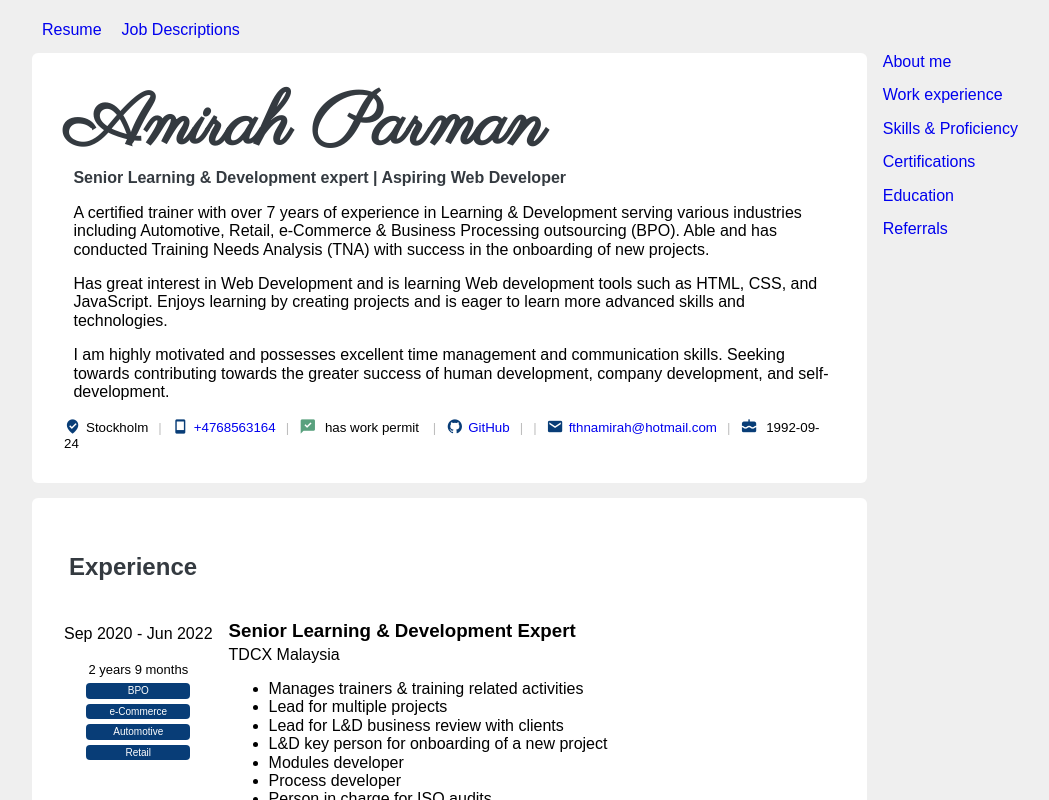
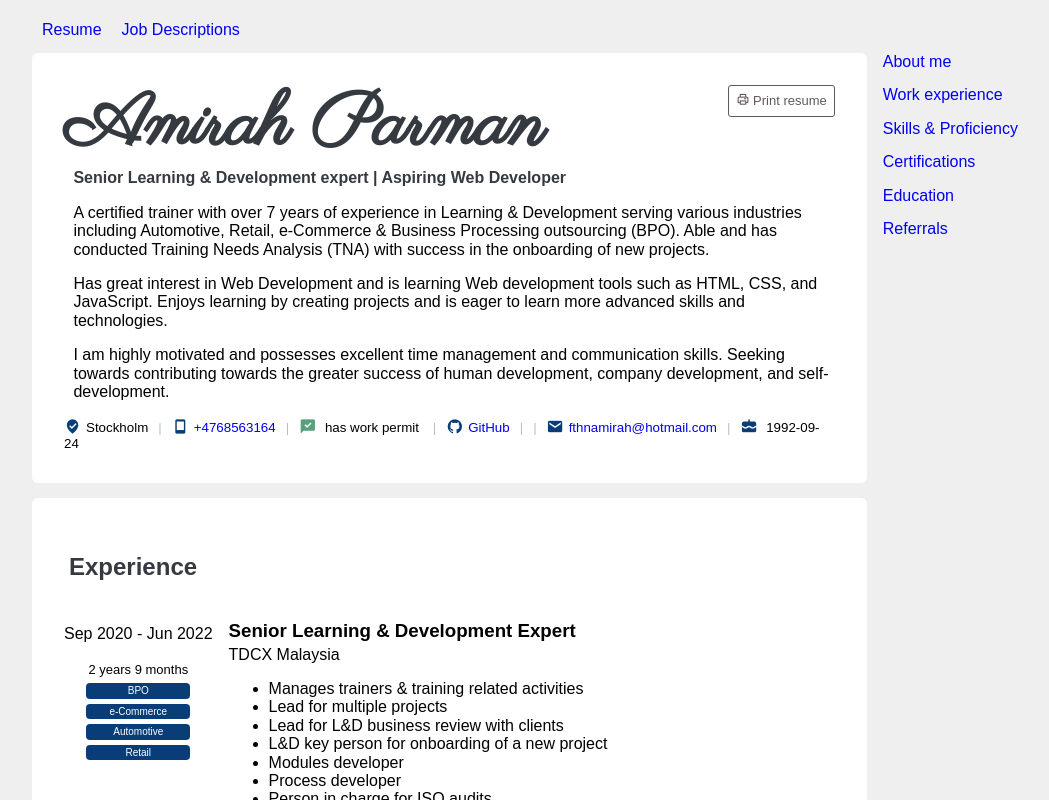
Before and after one commit to AmirahParman/AmirahParman.github.io, an Angular app: page /resume in a window 1280 px wide. Shown: the top 800 px of the page, without its empty margins (32-1081 px from the left). Built offline with nearby package versions, Linux system fonts and the light colour scheme; a web font is replaced by a local one.

Commit message:
Added print feature

```diff
--- a/src/app/components/resume.components/about-me/about-me.component.html
+++ b/src/app/components/resume.components/about-me/about-me.component.html
@@ -1,5 +1,6 @@
 <div class="header-container">
     <div>
+      <button class="not-in-print print-button" type="button" (click)="print()"><i class='bx bx-printer' style='color:#625959'  ></i> Print resume</button>
         <h1>Amirah Parman</h1>
         <h2 class="my-designation">Senior Learning & Development expert | Aspiring Web Developer</h2>
         <p>
--- a/src/app/components/resume.components/about-me/about-me.component.scss
+++ b/src/app/components/resume.components/about-me/about-me.component.scss
@@ -2,25 +2,37 @@ div.header-container {
     display: flex;
 }
 
-.my-designation{
+.my-designation {
     font-size: medium;
-    margin:0 0 0 0.25cm;
+    margin: 0 0 0 0.25cm;
 }
 
-h1{
-    margin:0;
+h1 {
+    margin: 0;
     font-size: 55pt;
     font-family: Parisienne;
 }
 
-p{
+p {
     margin-left: 0.25cm;
 }
 
 @media print {
     div.header-container {
-margin-top: 1rem;
+        margin-top: 1rem;
+    }
+
+    h1 {
+        font-size: 40px;
+    }
 }
-h1{
-font-size: 40px;}
+
+.print-button {
+    float: right;
+    background-color: #ffff;
+    color: #625959;
+    font-size: small;
+    padding: 7px;
+    border: 1px solid #625959;
+border-radius: 3px;
 }
--- a/src/app/components/resume.components/about-me/about-me.component.ts
+++ b/src/app/components/resume.components/about-me/about-me.component.ts
@@ -11,4 +11,8 @@ export class AboutMeComponent implements OnInit {
   ngOnInit(): void {
     this.yearNow = new Date().getFullYear();
   }
+
+  print(): void{
+    window.print();
+  }
 }
```
